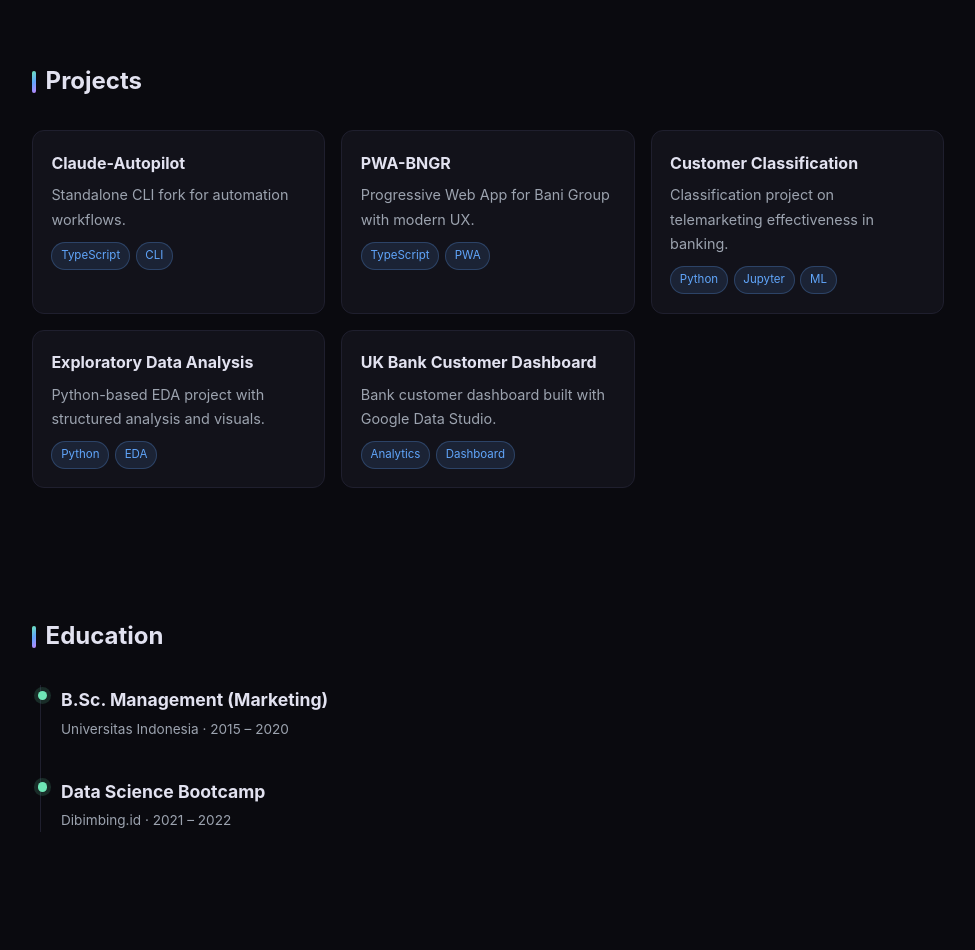
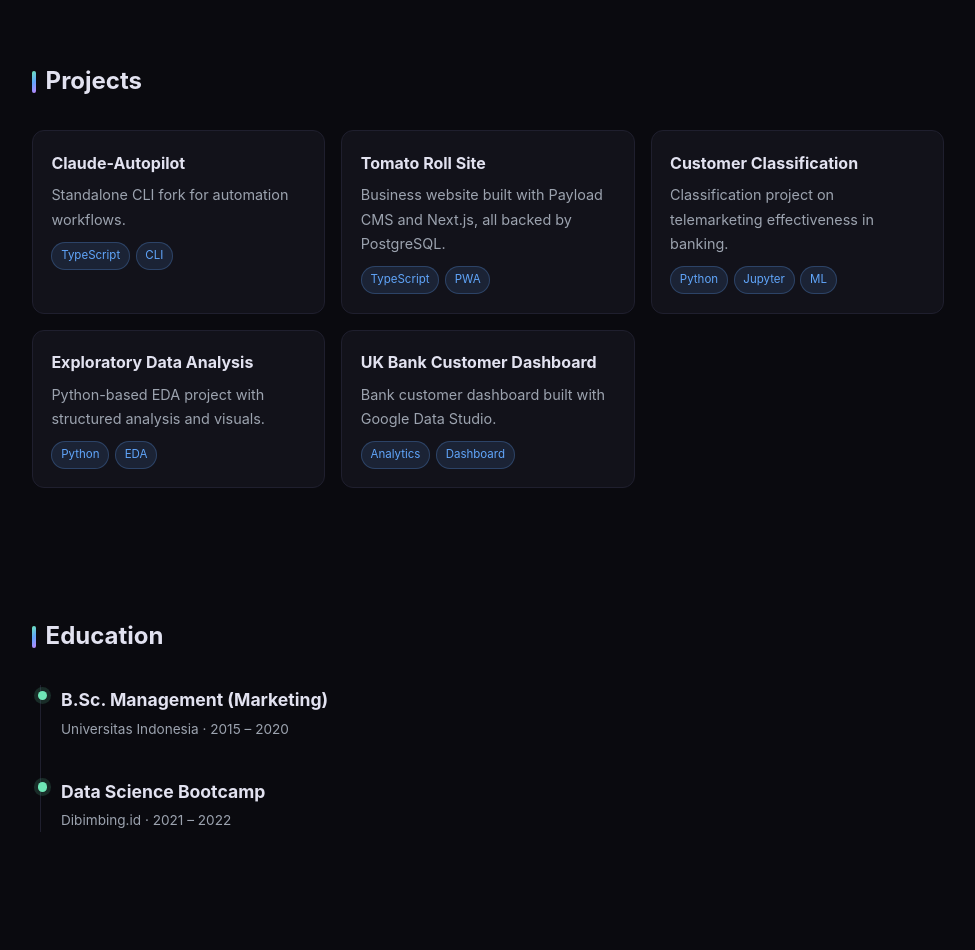
Before and after one commit to hprabowo076/hprabowo076.github.io, a plain HTML site: page index.html in a window 1280 px wide. Shown: the part 2564-3514 px from the top of the page, without its empty margins (152-1127 px from the left). Drawn offline with Linux system fonts and the light colour scheme.

Commit message:
Update project card for Tomato Roll Site
Replaced PWA-BNGR project card with Tomato Roll Site card, updating the description and link.

```diff
--- a/index.html
+++ b/index.html
@@ -336,9 +336,9 @@
       <p>Standalone CLI fork for automation workflows.</p>
       <div class="tags"><span class="tag">TypeScript</span><span class="tag">CLI</span></div>
     </a>
-    <a class="project-card" href="https://github.com/hprabowo076/PWA-BNGR" target="_blank" rel="noopener">
-      <h3>PWA-BNGR</h3>
-      <p>Progressive Web App for Bani Group with modern UX.</p>
+    <a class="project-card" href="hprabowo076/tomato-roll-site" target="_blank" rel="noopener">
+      <h3>Tomato Roll Site</h3>
+      <p>Business website built with Payload CMS and Next.js, all backed by PostgreSQL.</p>
       <div class="tags"><span class="tag">TypeScript</span><span class="tag">PWA</span></div>
     </a>
     <a class="project-card" href="https://github.com/hprabowo076/Customer-Classification" target="_blank" rel="noopener">
```
